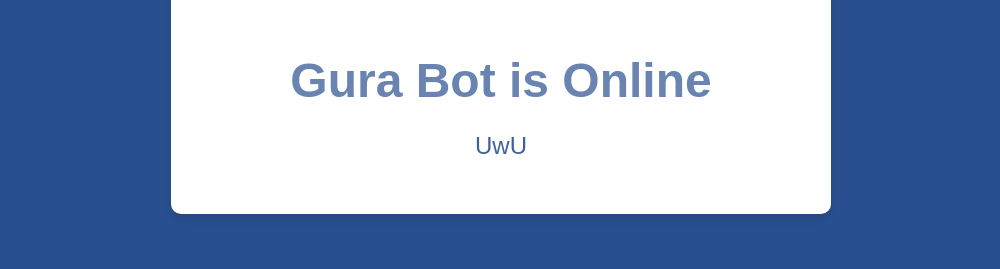
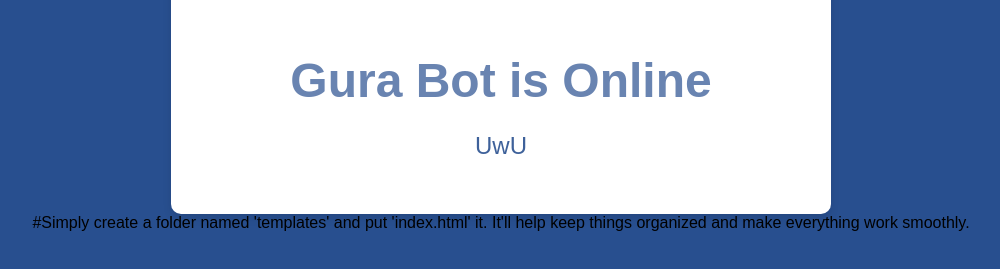
Before and after one commit to Ryothebassist/Gawr-Gura-Discord, a plain HTML site: page index.html in a window 1280 px wide. Shown: the part 241-510 px from the top of the page, without its empty margins (139-1139 px from the left). Drawn offline with Linux system fonts and the light colour scheme.

Commit message:
Update index.html
Add description

```diff
--- a/index.html
+++ b/index.html
@@ -46,3 +46,5 @@
     </div>
 </body>
 </html>
+
+#Simply create a folder named 'templates' and put 'index.html' it. It'll help keep things organized and make everything work smoothly.
```
